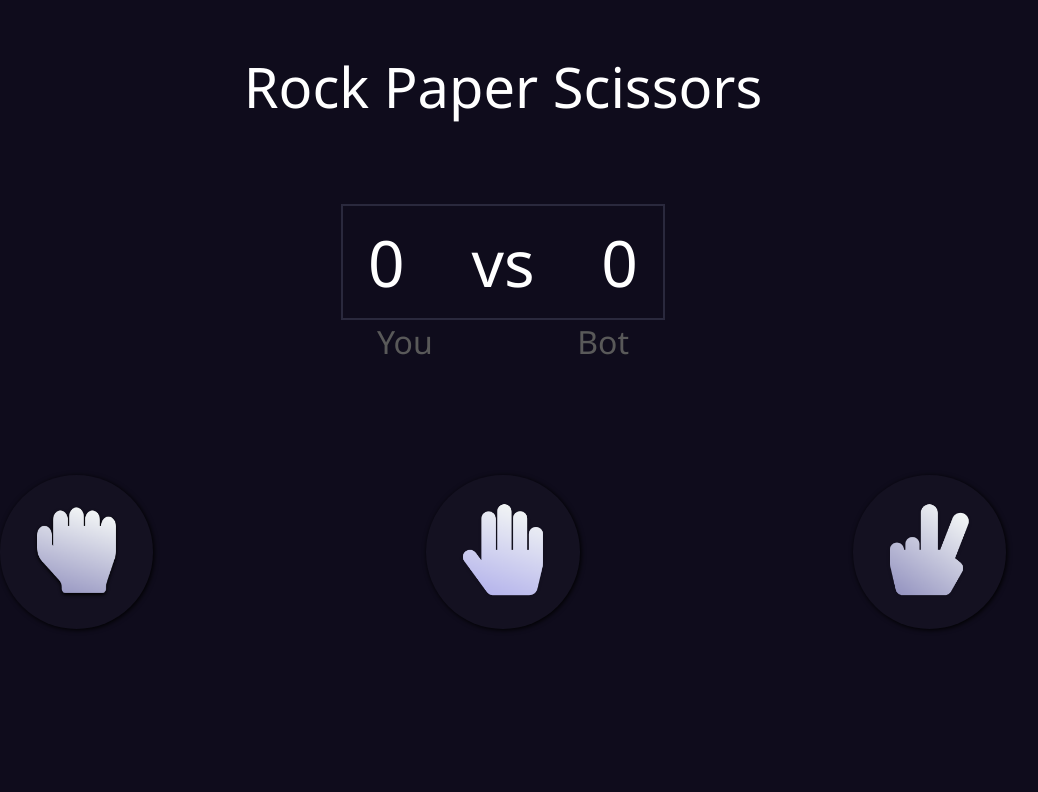
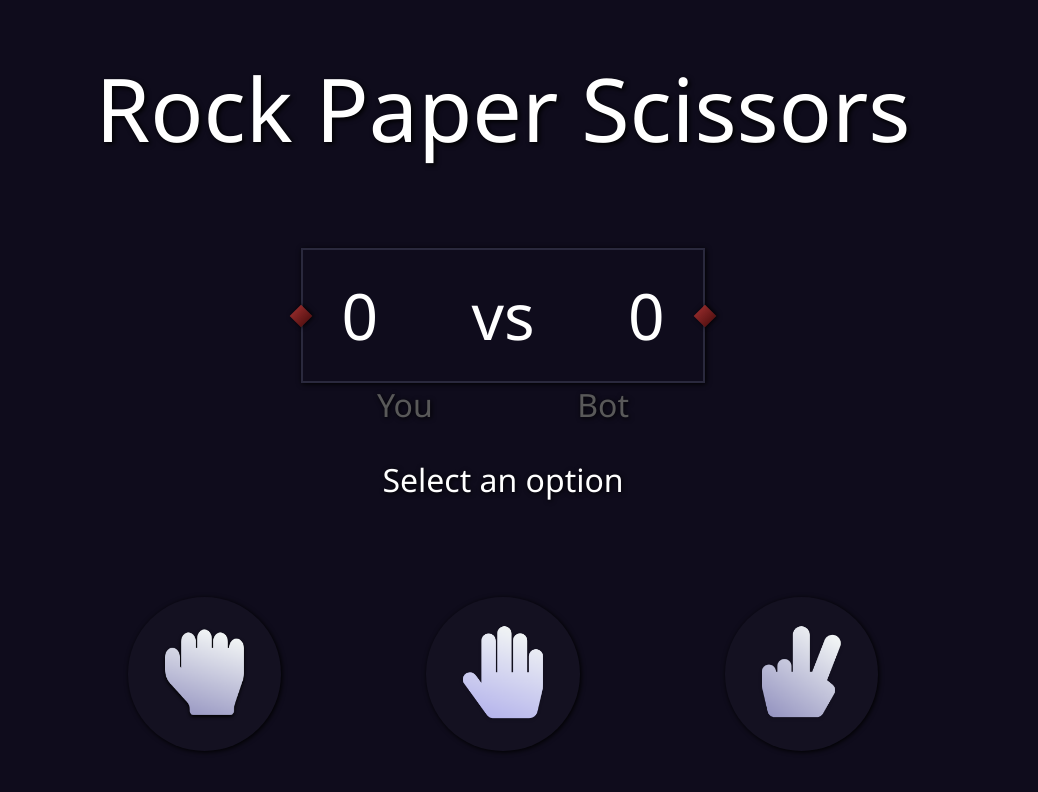
Before and after one commit to Xyrai/RPS, a plain HTML site: page index.html in a window 1280 px wide. Shown: the whole page, without its empty margins (137-1175 px from the left). Drawn offline with Linux system fonts and the light colour scheme.

Commit message:
Almost done with styling

```diff
--- a/index.html
+++ b/index.html
@@ -14,9 +14,16 @@
   </header>
 
   <div class="score-container">
+    <div class="left-wing">
+
+    </div>
+
     <p id="player-score">0</p>
     <p>&nbsp;vs&nbsp;</p>
     <p id="bot-score">0</p>
+    <div class="right-wing">
+
+    </div>
   </div>
 
   <div class="text-container">
@@ -26,7 +33,7 @@
   </div>
 
   <div class="results-container">
-    <p id="results-text"></p>
+    <p id="results-text">Select an option</p>
   </div>
 
   <div class="circle-container">
@@ -41,7 +48,6 @@
     <div onclick="selectedWeapon('scissors');" class="circle">
       <img class="icon" src="images/scissors.png">
     </div>
-
   </div>
 
 
--- a/main.css
+++ b/main.css
@@ -11,21 +11,10 @@ body {
 header {
   color: white;
   text-align: center;
-  font-size: 3.5rem;
+  font-size: 5.5rem;
   margin-top: 3rem;
-}
 
-.score-container {
-  color: white;
-  border: 2px solid hsl(244, 20%, 20%);
-  width: 20rem;
-  height: 7rem;
-  font-size: 4rem;
-
-  display: flex;
-  margin: 5rem auto 0;
-  justify-content: space-around;
-  align-items: center;
+  text-shadow: 2px 2px 5px #000000;
 }
 
 .text-container {
@@ -39,7 +28,7 @@ header {
 }
 
 .circle-container {
-  margin-top: 5rem;
+  margin: 6rem 12rem;
   height: 12rem;
 
   display: flex;
@@ -66,7 +55,6 @@ header {
 .icon {
   width: 7vw;
 
-  user-drag: none;
   user-select: none;
   -moz-user-select: none;
   -webkit-user-drag: none;
@@ -83,3 +71,63 @@ header {
 
   font-size: 4vh;
 }
+
+.score-container {
+  color: white;
+  border: 2px solid hsl(244, 20%, 20%);
+  width: 25rem;
+  height: 8.2rem;
+  font-size: 4rem;
+  position: relative;
+
+  display: flex;
+  margin: 5rem auto 0;
+  justify-content: space-around;
+  align-items: center;
+
+  box-shadow: 1px 1px 5px #000000;
+
+}
+
+.left-wing {
+  background: linear-gradient(#8D2828, #5A1313);
+  position: absolute;
+  transform: rotate(-45deg);
+  left: -10px;
+  width: 1rem;
+  height: 1rem;
+
+  box-shadow: 1px 1px 5px #000000;
+}
+
+.right-wing {
+  background: linear-gradient(#8D2828, #5A1313);
+  position: absolute;
+  transform: rotate(-45deg);
+
+  right: -10px;
+  width: 1rem;
+  height: 1rem;
+
+  box-shadow: 1px 1px 5px #000000;
+}
+
+.text-container p {
+  text-shadow: 1px 1px 5px #000000;
+}
+
+#results-text {
+  text-shadow: 1px 1px 5px #000000;
+}
+
+@media only screen and (min-width: 768px) {
+  /* tablets and desktop */
+}
+
+@media only screen and (max-width: 767px) {
+  /* phones */
+}
+
+@media only screen and (max-width: 767px) and (orientation: portrait) {
+  /* portrait phones */
+}
--- a/main.js
+++ b/main.js
@@ -1,31 +1,24 @@
+const choices = ["rock", "paper", "scissors"];
 
-const choices = ["rock", "paper", "scissors"];
 function selectedWeapon(choice) {
-
   const randomBotSelection = choices[Math.floor(Math.random() *  choices.length)];
-  console.log(randomBotSelection);
 
   if (choice == randomBotSelection) {
-    return document.getElementById('results-text').innerHTML = "It's a Tie!";
+    return setDrawText();
   }
 
   if (choice == "rock" && randomBotSelection == "scissors") {
-    document.getElementById('player-score').innerHTML = parseInt(document.getElementById('player-score').innerHTML) + 1;
-    document.getElementById('results-text').innerHTML = "You Win!";
+    setWinnerStats();
   } else if (choice == "paper" && randomBotSelection == "rock") {
-    document.getElementById('player-score').innerHTML = parseInt(document.getElementById('player-score').innerHTML) + 1;
-    document.getElementById('results-text').innerHTML = "You Win!";
+    setWinnerStats();
   } else if (choice == "scissors" && randomBotSelection == "paper") {
-    document.getElementById('player-score').innerHTML = parseInt(document.getElementById('player-score').innerHTML) + 1;
-    document.getElementById('results-text').innerHTML = "You Win!";
+    setWinnerStats();
   } else {
-    document.getElementById('bot-score').innerHTML = parseInt(document.getElementById('bot-score').innerHTML) + 1;
-    document.getElementById('results-text').innerHTML = "You Lose!";
+    setLoserStats();
   }
 
   if (parseInt(document.getElementById('player-score').innerHTML) == parseInt(document.getElementById('bot-score').innerHTML)) {
-    document.getElementById('bot-score').style.color = '#FFF';
-    document.getElementById('player-score').style.color = '#FFF';
+    resetTextColors();
     return;
   }
 
@@ -36,6 +29,25 @@ function selectedWeapon(choice) {
   }
 }
 
+function setWinnerStats() {
+  document.getElementById('player-score').innerHTML = parseInt(document.getElementById('player-score').innerHTML) + 1;
+  document.getElementById('results-text').innerHTML = "You win!";
+}
+
+function setLoserStats() {
+  document.getElementById('bot-score').innerHTML = parseInt(document.getElementById('bot-score').innerHTML) + 1;
+  document.getElementById('results-text').innerHTML = "You lose!";
+}
+
+function setDrawText() {
+  document.getElementById('results-text').innerHTML  = "It's a draw!";
+}
+
+function resetTextColors() {
+  document.getElementById('bot-score').style.color = '#FFF';
+  document.getElementById('player-score').style.color = '#FFF';
+}
+
 // Rock wins vs Scissors
 // Paper wins vs Rock
 // Scissors win vs Paper
```
